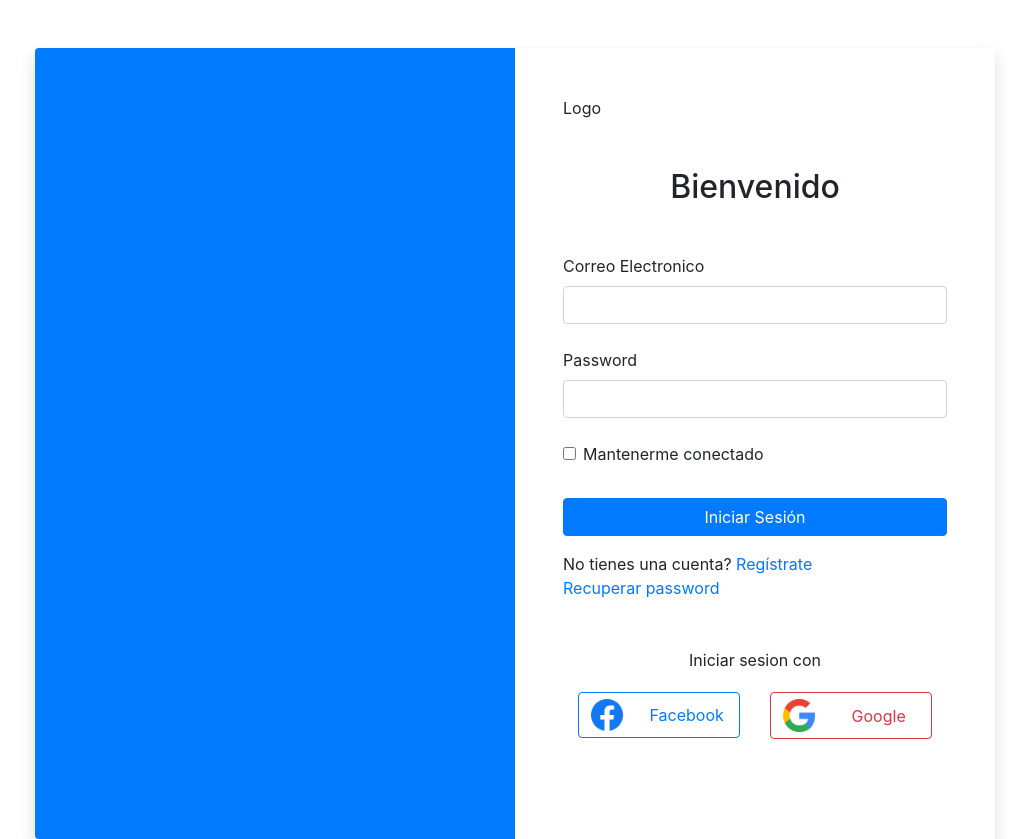
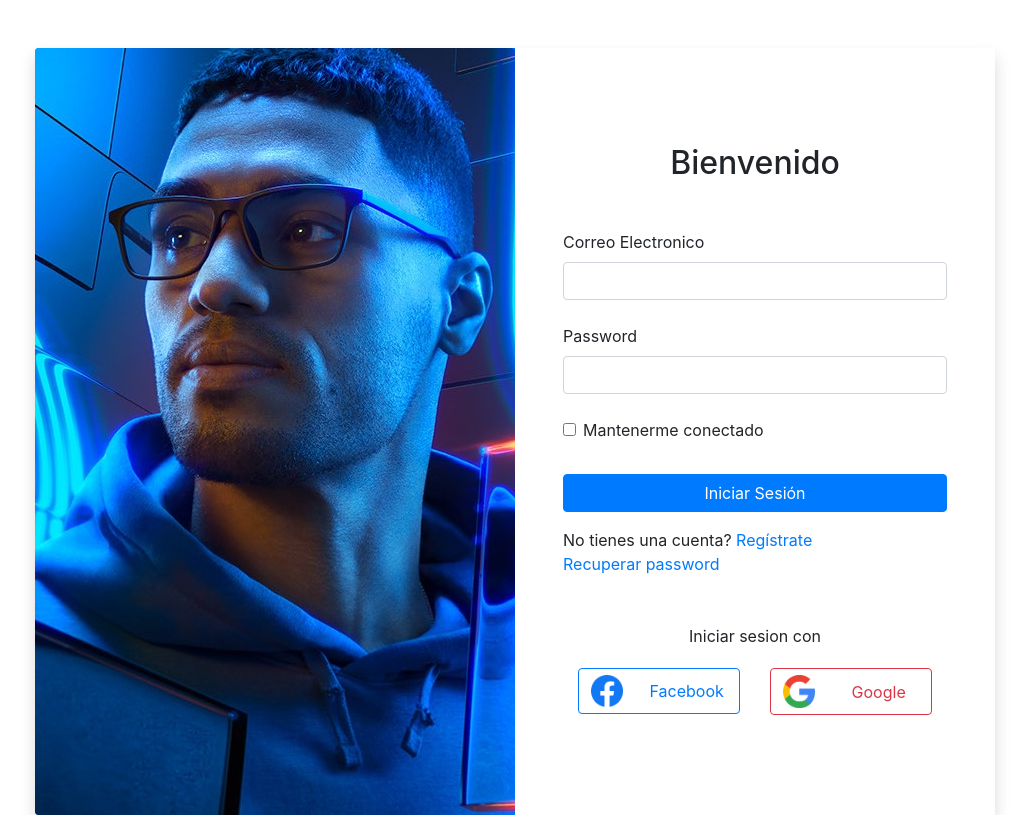
Before and after one commit to juancruzbidegain/logingoogle-react, a React (Create React App) app: page / in a window 1280 px wide. Shown: the whole page, without its empty margins (125-1154 px from the left). After the commit the page ends 815 px from the top, so only its background shows below. Built offline with nearby package versions, Linux system fonts and the light colour scheme.

Commit message:
mobile-first

```diff
--- /dev/null
+++ b/src/pages/Home.jsx
@@ -0,0 +1,11 @@
+import React from 'react'
+
+const Home = () => {
+    return (
+        <div>
+          <h1>Home here...</h1>
+        </div>
+    )
+}
+
+export default Home
--- a/src/pages/Login.jsx
+++ b/src/pages/Login.jsx
@@ -1,14 +1,22 @@
 import React from 'react'
 import Google from "../img/google.png"
 import Facebook from "../img/fb.png"
+import imgUrl from "../img/BG.jpg"
+
+
 
 const Login = () => {
+
+    const imgBg = {
+        backgroundImage: 'url(' + imgUrl + ')',
+        backgroundPosition: "center center"
+    }
+
     return (
         <div className="container w-75 bg-primary mt-5 rounded shadow">
             <div className="row align-items-center align-items-stretch">
-                <div className="col d-none d-lg-block col-md-5 col-lg-5 col-xl-6 rounded bg"></div>
+                <div className="col d-none d-lg-block col-md-5 col-lg-5 col-xl-6 rounded bg" style={imgBg}></div>
                 <div className="col bg-white p-5 col-lg-7 col-xl-6 rounded-end">
-                    <div className="text-end">Logo</div>
                     <h2 className="fw-bold text-center pt-5 mb-5">Bienvenido</h2>
 
                     <form action="#">
--- a/src/routes/App.js
+++ b/src/routes/App.js
@@ -1,6 +1,6 @@
 import { BrowserRouter, Switch, Route } from 'react-router-dom'
 import Login from "../pages/Login"
-
+import Home from "../pages/Home"
 
 function App() {
   return (
@@ -8,6 +8,7 @@ function App() {
       <BrowserRouter>
       <Switch>
         <Route exact path="/"  component={Login}/>
+        <Route exact path="/home"  component={Home}/>
       </Switch>
     </BrowserRouter>
     </div>
```
Also changed, not shown: src/pages/Login.css (deleted).
